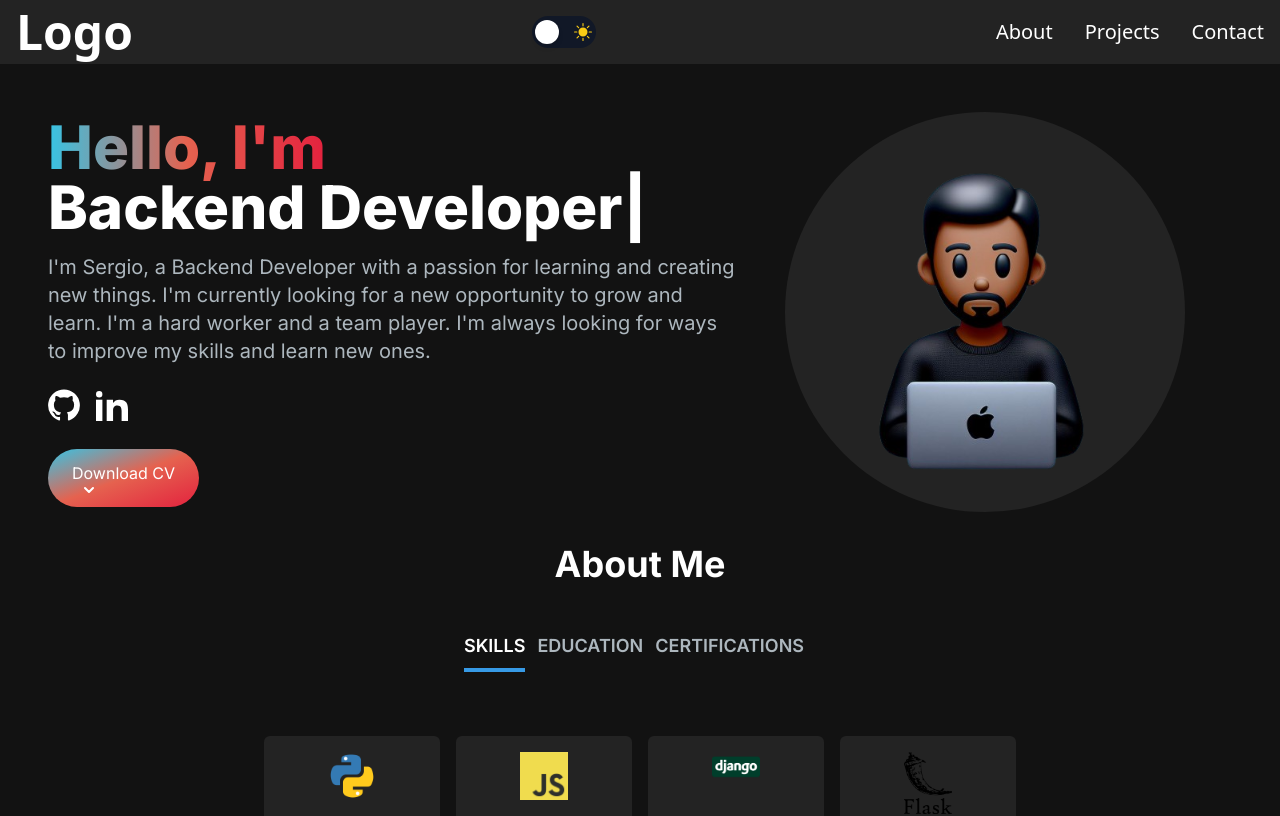
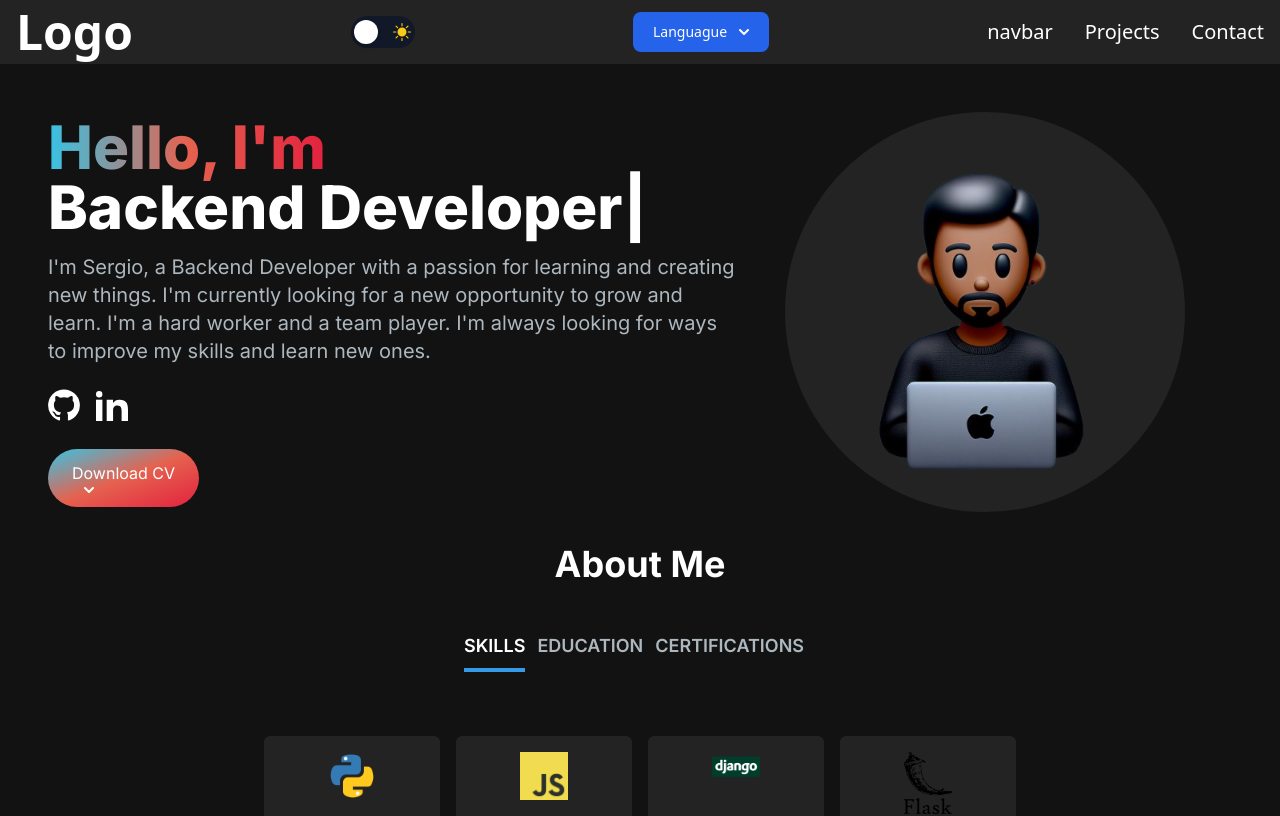
Before and after one commit to DevSergioGC/portfolio, a Next.js app: page / in a window 1280 px wide. Shown: the top 816 px of the page. Built offline with nearby package versions, Linux system fonts and the light colour scheme.

Commit message:
feature: implement i18n
Add i18n plugin and configure it to use it with a dropdown menu on the navbar (pending)

```diff
--- /dev/null
+++ b/app/components/LocaleToogle.jsx
@@ -0,0 +1,62 @@
+import React from "react";
+import { useTranslation } from "next-i18next";
+
+const LocaleToogle = () => {
+  const { i18n } = useTranslation();
+  return (
+    <div className="">
+      <button
+        id="dropdownDefaultButton"
+        data-dropdown-toggle="dropdown"
+        class="text-white bg-blue-700 hover:bg-blue-800 focus:ring-4 focus:outline-none focus:ring-blue-300 font-medium rounded-lg text-sm px-5 py-2.5 text-center inline-flex items-center dark:bg-blue-600 dark:hover:bg-blue-700 dark:focus:ring-blue-800"
+        type="button"
+      >
+        Languague
+        <svg
+          class="w-2.5 h-2.5 ms-3"
+          aria-hidden="true"
+          xmlns="http://www.w3.org/2000/svg"
+          fill="none"
+          viewBox="0 0 10 6"
+        >
+          <path
+            stroke="currentColor"
+            stroke-linecap="round"
+            stroke-linejoin="round"
+            stroke-width="2"
+            d="m1 1 4 4 4-4"
+          />
+        </svg>
+      </button>
+
+      <div
+        id="dropdown"
+        class="z-10 hidden bg-white divide-y divide-gray-100 rounded-lg shadow w-44 dark:bg-gray-700"
+      >
+        <ul
+          class="py-2 text-sm text-gray-700 dark:text-gray-200"
+          aria-labelledby="dropdownDefaultButton"
+        >
+          <li>
+            <a
+              onClick={() => i18n.changeLanguage("en")}
+              class="block px-4 py-2 hover:bg-gray-100 dark:hover:bg-gray-600 dark:hover:text-white"
+            >
+              EN
+            </a>
+          </li>
+          <li>
+            <a
+              onClick={() => i18n.changeLanguage("es")}
+              class="block px-4 py-2 hover:bg-gray-100 dark:hover:bg-gray-600 dark:hover:text-white"
+            >
+              ES
+            </a>
+          </li>
+        </ul>
+      </div>
+    </div>
+  );
+};
+
+export default LocaleToogle;
--- a/app/page.js
+++ b/app/page.js
@@ -4,8 +4,9 @@ import AboutSection from "./sections/AboutSection";
 import ProjectSection from "./sections/ProjectSection";
 import EmailSection from "./sections/EmailSection";
 import Footer from "./sections/Footer";
+import { appWithTranslation } from 'next-i18next'
 
-export default function Home() {
+function Home() {
   return (
     <main
       className={`flex min-h-screen flex-col dark:bg-dark dark:text-white bg-light text-black`}
@@ -20,3 +21,5 @@ export default function Home() {
     </main>
   );
 }
+
+export default appWithTranslation(Home);
--- a/app/sections/NavBar.jsx
+++ b/app/sections/NavBar.jsx
@@ -5,12 +5,18 @@ import NavLink from "../components/NavLink";
 import { Bars3Icon, XMarkIcon } from "@heroicons/react/24/solid";
 import MenuOverlay from "../components/MenuOverlay";
 import ThemeToggle from "../components/ThemeToggle";
+import LocaleToogle from "../components/LocaleToogle";
+import { useTranslation } from "next-i18next";
 
+function NavBar() {
+  const { t } = useTranslation();
   const navLinks = [
     {
-    title: "About",
+      title: t("navbar"),
       path: "#about",
     },
+
+
     {
       title: "Projects",
       path: "#projects",
@@ -20,8 +26,6 @@ const navLinks = [
       path: "#contact",
     },
   ];
-
-function NavBar() {
   const [navbarOpen, setNavbarOpen] = useState(false);
 
   return (
@@ -31,6 +35,7 @@ function NavBar() {
           Logo
         </Link>
         <ThemeToggle />
+        <LocaleToogle />
         <div className="mobile-menu block md:hidden">
           {!navbarOpen ? (
             <button
--- /dev/null
+++ b/next-i18next.config.js
@@ -0,0 +1,7 @@
+/** @type {import('next-i18next').UserConfig} */
+module.exports = {
+  i18n: {
+    defaultLocale: "en",
+    locales: ["en", "es"],
+  },
+};
--- a/next.config.js
+++ b/next.config.js
@@ -1,4 +1,5 @@
 /** @type {import('next').NextConfig} */
+const { i18n } = require("./next-i18next.config");
 const nextConfig = {};
 
-module.exports = nextConfig;
+module.exports = { nextConfig, i18n };
--- a/package.json
+++ b/package.json
@@ -10,13 +10,17 @@
   },
   "dependencies": {
     "@heroicons/react": "^2.0.18",
+    "flowbite": "^2.2.1",
+    "flowbite-react": "^0.7.2",
     "framer-motion": "^10.16.4",
+    "i18next": "^23.7.15",
     "next": "13.5.5",
-    "next-i18next": "^15.1.1",
+    "next-i18next": "^15.1.2",
     "next-transpile-modules": "^10.0.1",
     "react": "^18",
     "react-animated-numbers": "^0.16.0",
     "react-dom": "^18",
+    "react-i18next": "^14.0.0",
     "react-icons": "^4.12.0",
     "react-modal": "^3.16.1",
     "react-type-animation": "^3.2.0",
```
Also changed, not shown: public/locales/en/common.json (renamed from public/locales/en.json), public/locales/es/common.json (renamed from public/locales/es.json), 1 other file (tests, documents, lock files or other folders). Lines whose indentation alone changed are shown as unchanged.
